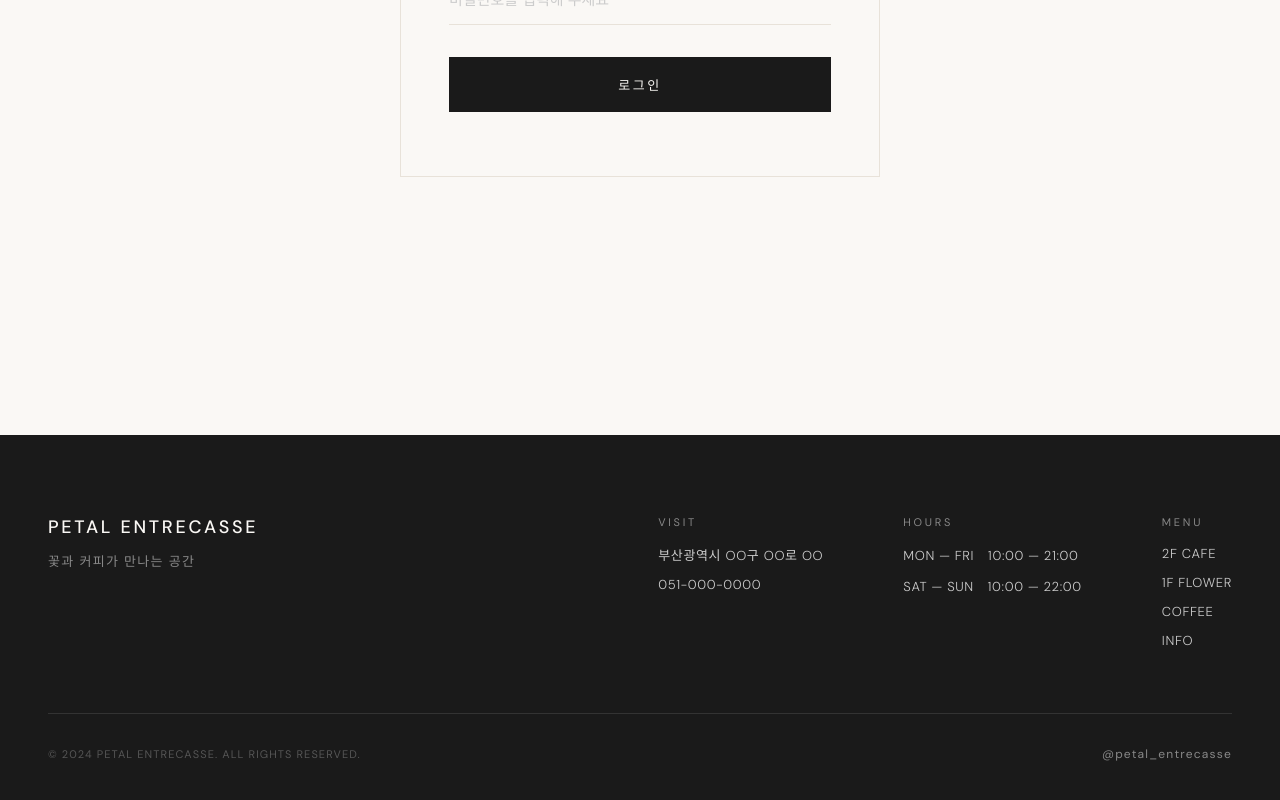
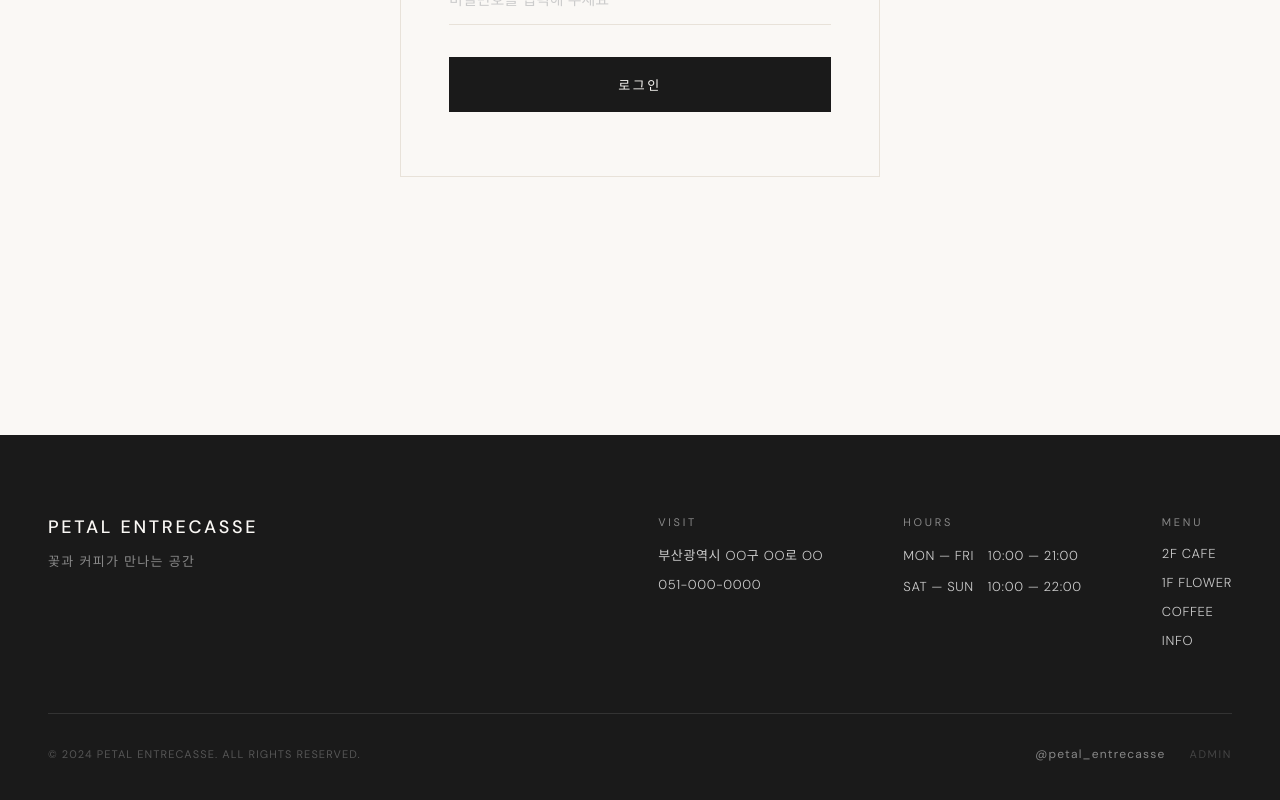
Before and after one commit to choigilung/petal, a React (Vite) app: page /admin in a window 1280 px wide. Shown: the part 558-1358 px from the top of the page. Built offline with nearby package versions, Linux system fonts and the light colour scheme; no server answers.

Commit message:
feat: 푸터에 관리자 페이지 링크 추가

```diff
--- a/src/components/Footer/Footer.css
+++ b/src/components/Footer/Footer.css
@@ -111,3 +111,21 @@
     text-align: center;
   }
 }
+
+.footer-bottom-right {
+  display: flex;
+  align-items: center;
+  gap: 24px;
+}
+
+.footer-admin {
+  font-size: 11px;
+  letter-spacing: 0.15em;
+  color: #444;
+  text-decoration: none;
+  transition: opacity 0.2s;
+}
+
+.footer-admin:hover {
+  opacity: 0.5;
+}
--- a/src/components/Footer/index.tsx
+++ b/src/components/Footer/index.tsx
@@ -35,7 +35,10 @@ const Footer = () => {
 
       <div className="footer-bottom">
         <p className="footer-copy">© 2024 PETAL ENTRECASSE. ALL RIGHTS RESERVED.</p>
-        <p className="footer-sns">@petal_entrecasse</p>
+        <div className="footer-bottom-right">
+          <p className="footer-sns">@petal_entrecasse</p>
+          <a href="/admin" className="footer-admin">ADMIN</a>
+        </div>
       </div>
     </footer>
   );
```
